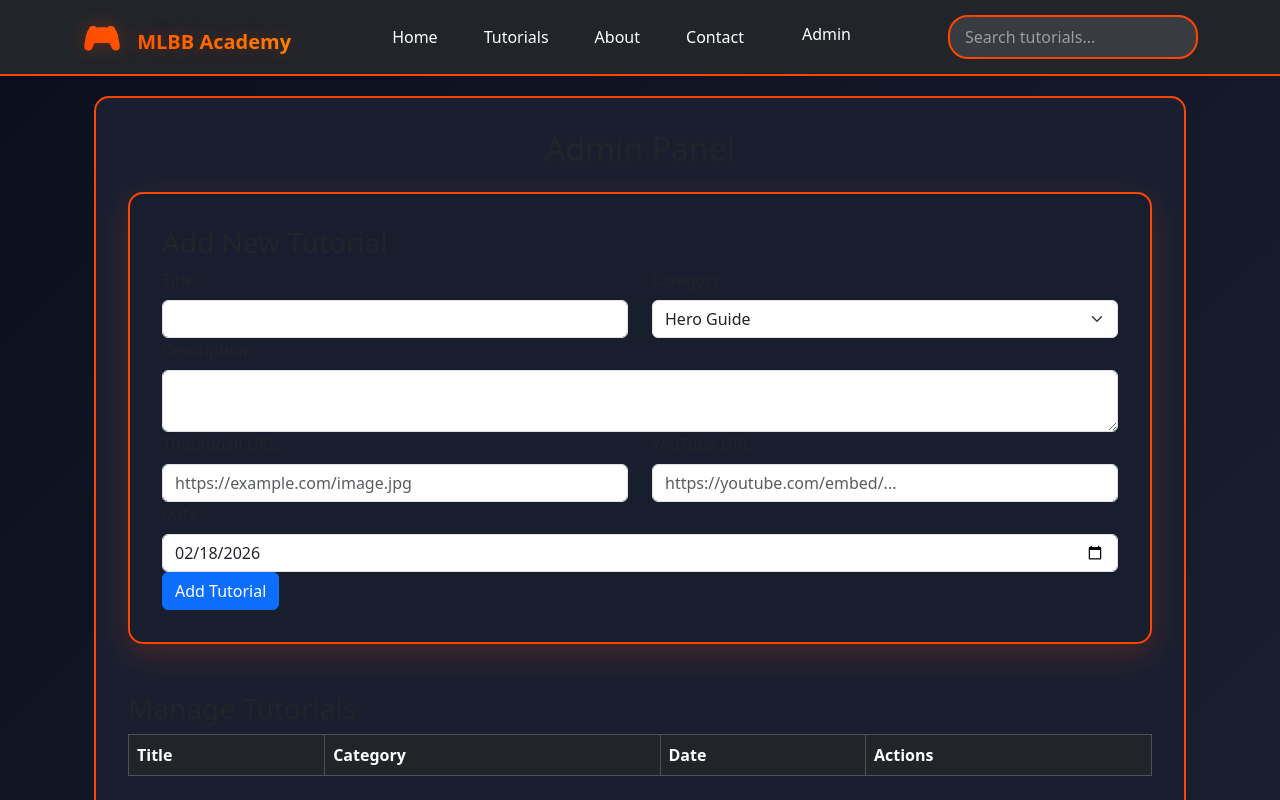
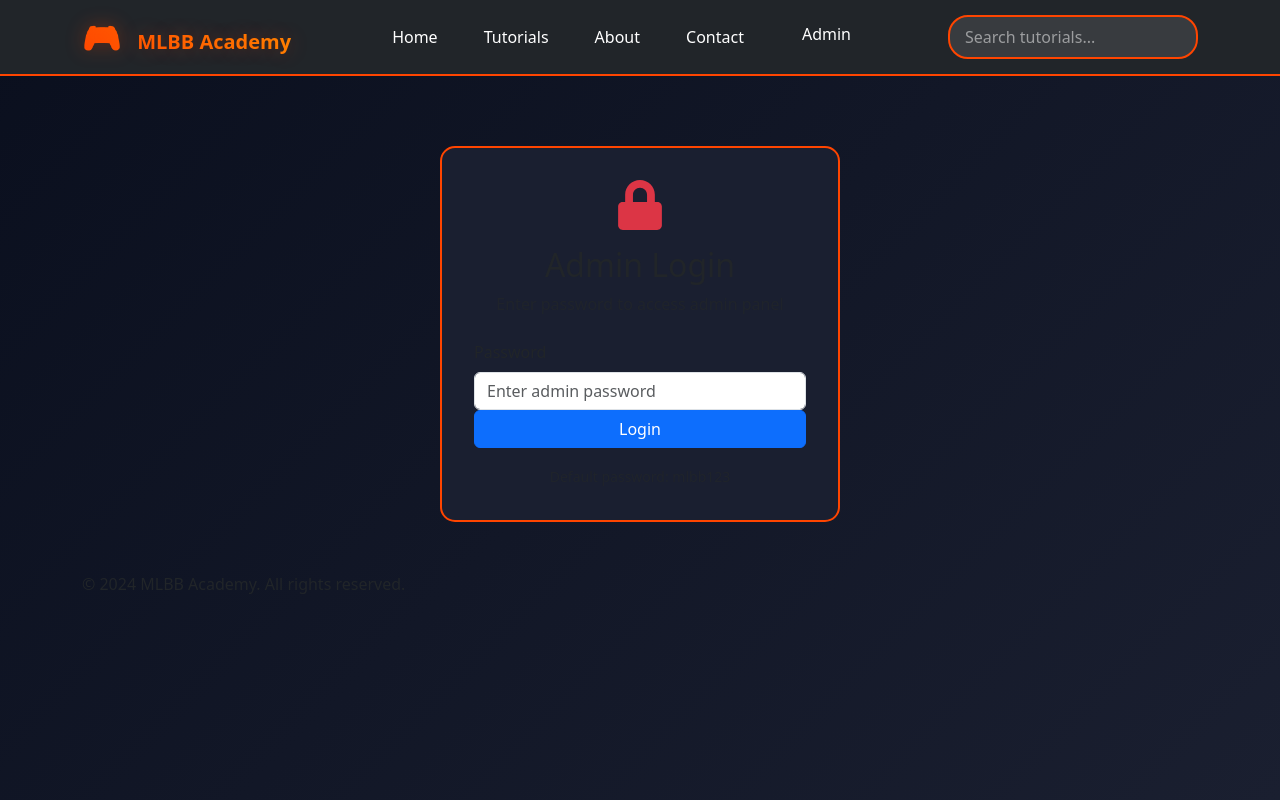
Before and after one commit to christianbelencion11-creator/ml-tutorial-website, a React (Vite) app: page /admin in a window 1280 px wide. Built offline with nearby package versions, Linux system fonts and the light colour scheme.

Commit message:
admin added

```diff
--- a/src/components/Admin.jsx
+++ b/src/components/Admin.jsx
@@ -1,8 +1,11 @@
 import React, { useState, useEffect } from 'react'
-import { Container, Row, Col, Form, Button, Table } from 'react-bootstrap'
-import { FaEdit, FaTrash } from 'react-icons/fa'
+import { Container, Row, Col, Form, Button, Table, Alert } from 'react-bootstrap'
+import { FaEdit, FaTrash, FaLock } from 'react-icons/fa'
 
 function Admin() {
+  const [isAuthenticated, setIsAuthenticated] = useState(false)
+  const [password, setPassword] = useState('')
+  const [error, setError] = useState('')
   const [tutorials, setTutorials] = useState([])
   const [editingId, setEditingId] = useState(null)
   const [formData, setFormData] = useState({
@@ -14,6 +17,9 @@
     date: new Date().toISOString().split('T')[0]
   })
 
+  // Admin password (palitan mo ito ng gusto mong password)
+  const ADMIN_PASSWORD = 'mlbb123'
+
   useEffect(() => {
     const saved = localStorage.getItem('mlbb_tutorials')
     if (saved) {
@@ -21,63 +27,68 @@
     }
   }, [])
 
-  const handleChange = (e) => {
-    setFormData({
-      ...formData,
-      [e.target.name]: e.target.value
-    })
-  }
-
-  const handleSubmit = (e) => {
+  const handleLogin = (e) => {
     e.preventDefault()
-
-    let updatedTutorials
-    if (editingId) {
-      // Update existing
-      updatedTutorials = tutorials.map(t =>
-        t.id === editingId ? { ...formData, id: editingId } : t
-      )
+    if (password === ADMIN_PASSWORD) {
+      setIsAuthenticated(true)
+      setError('')
     } else {
-      // Add new
-      const newTutorial = {
-        ...formData,
-        id: Date.now()
-      }
-      updatedTutorials = [...tutorials, newTutorial]
-    }
-
-    setTutorials(updatedTutorials)
-    localStorage.setItem('mlbb_tutorials', JSON.stringify(updatedTutorials))
-
-    // Reset form
-    setFormData({
-      title: '',
-      description: '',
-      thumbnail: '',
-      youtubeUrl: '',
-      category: 'Hero Guide',
-      date: new Date().toISOString().split('T')[0]
-    })
-    setEditingId(null)
-  }
-
-  const handleEdit = (tutorial) => {
-    setFormData(tutorial)
-    setEditingId(tutorial.id)
-  }
-
-  const handleDelete = (id) => {
-    if (window.confirm('Are you sure you want to delete this tutorial?')) {
-      const updated = tutorials.filter(t => t.id !== id)
-      setTutorials(updated)
-      localStorage.setItem('mlbb_tutorials', JSON.stringify(updated))
+      setError('❌ Wrong password!')
     }
   }
 
+  const handleLogout = () => {
+    setIsAuthenticated(false)
+    setPassword('')
+  }
+
+  // Kung hindi pa naka-login, ipakita ang login form
+  if (!isAuthenticated) {
+    return (
+      <Container>
+        <div className="admin-panel" style={{ maxWidth: '400px', margin: '50px auto' }}>
+          <div className="text-center mb-4">
+            <FaLock size={50} className="text-danger mb-3" />
+            <h2>Admin Login</h2>
+            <p className="text-muted">Enter password to access admin panel</p>
+          </div>
+
+          {error && <Alert variant="danger">{error}</Alert>}
+
+          <Form onSubmit={handleLogin}>
+            <Form.Group className="form-group">
+              <Form.Label>Password</Form.Label>
+              <Form.Control
+                type="password"
+                value={password}
+                onChange={(e) => setPassword(e.target.value)}
+                placeholder="Enter admin password"
+                required
+              />
+            </Form.Group>
+            <Button type="submit" variant="primary" className="w-100">
+              Login
+            </Button>
+          </Form>
+
+          <div className="text-center mt-3">
+            <small className="text-muted">Default password: mlbb123</small>
+          </div>
+        </div>
+      </Container>
+    )
+  }
+
+  // Pag naka-login na, ipakita ang admin panel
   return (
     <Container>
       <div className="admin-panel">
-        <h2 className="text-center mb-4">Admin Panel</h2>
+        <div className="d-flex justify-content-between align-items-center mb-4">
+          <h2>Admin Panel</h2>
+          <Button variant="outline-danger" onClick={handleLogout}>
+            Logout
+          </Button>
+        </div>
 
         {/* Add/Edit Form */}
         <div className="glow-card mb-5">
```
